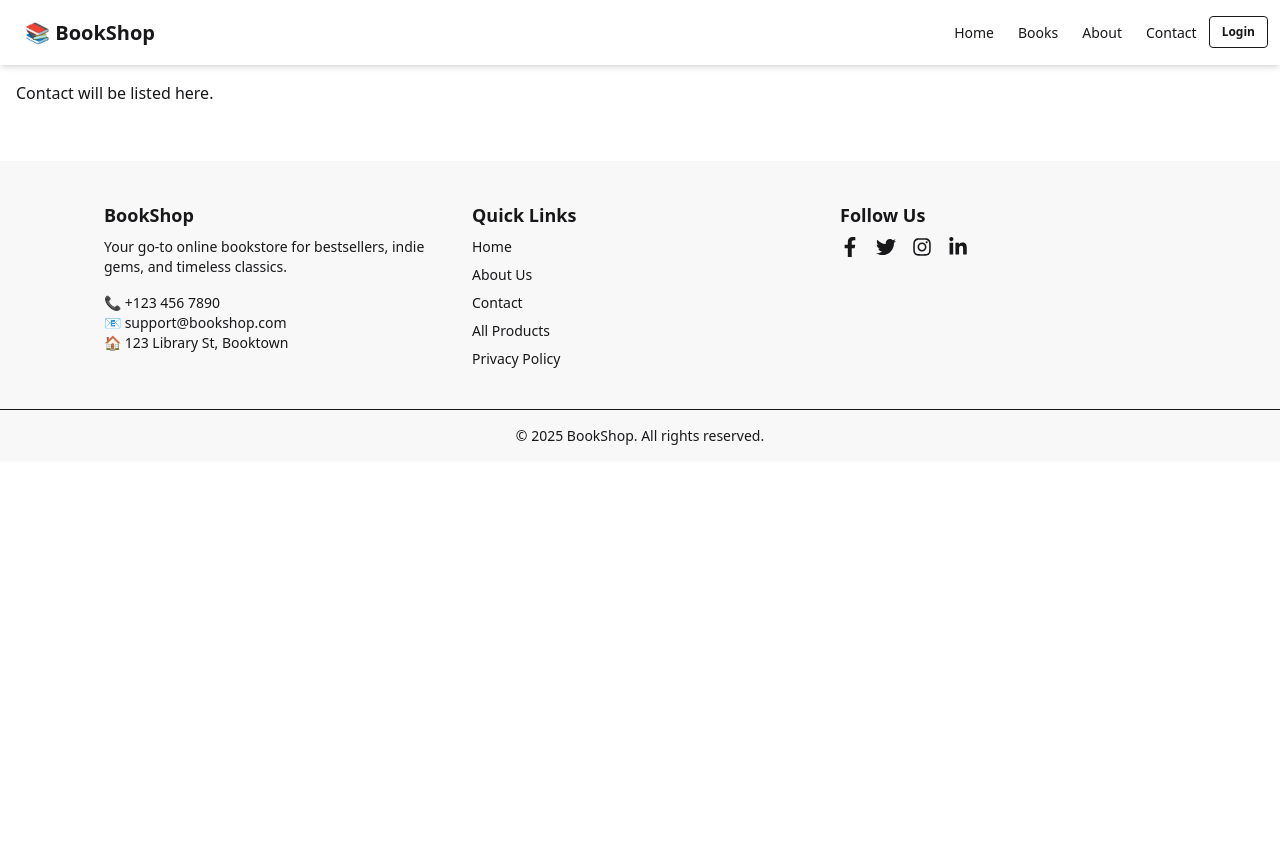
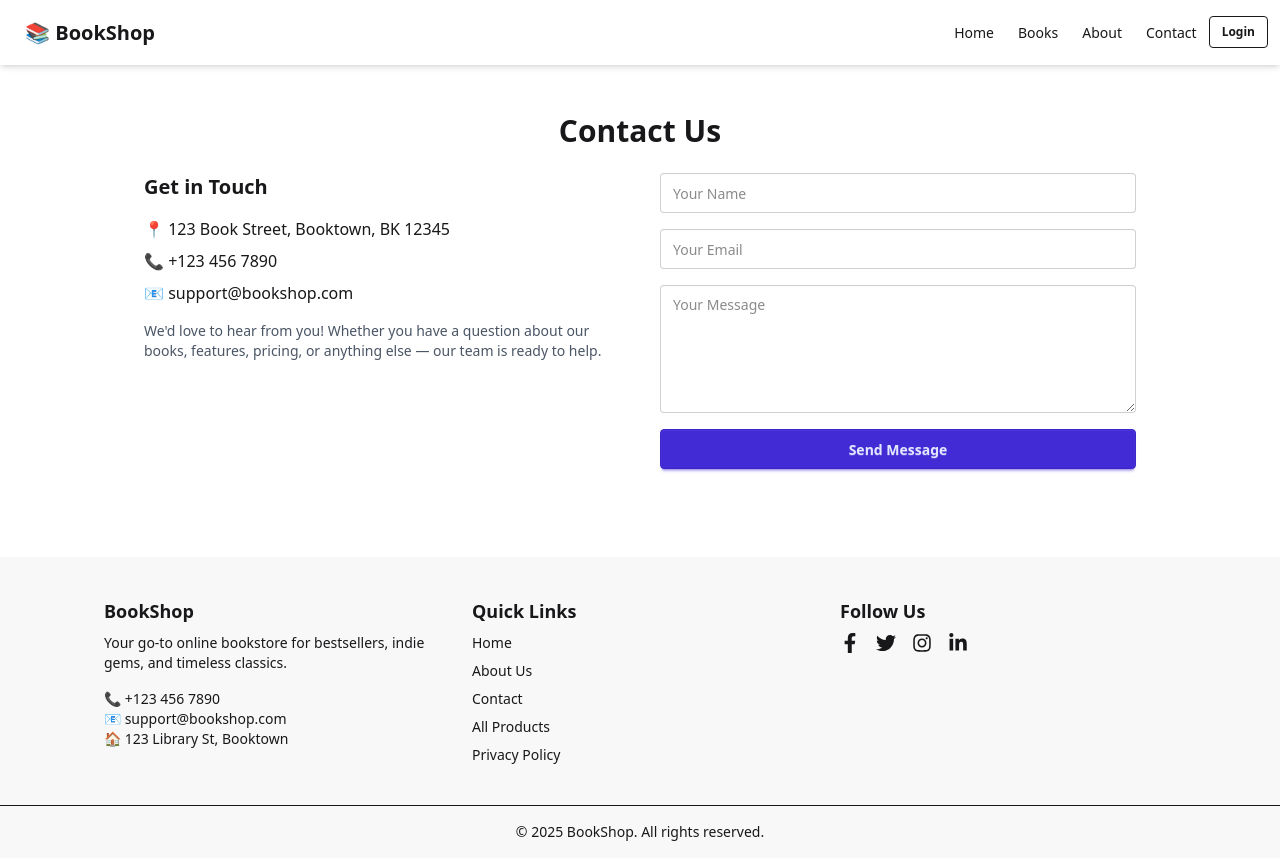
Before and after one commit to Asif419/book-store-client, a React (Vite) app: page /contact in a window 1280 px wide. Before the commit the page ends 800 px from the top, so only its background shows below. Built offline with nearby package versions, Linux system fonts and the light colour scheme.

Commit message:
about and contact page added

```diff
--- a/src/component/ui/HomePage/Navbar.tsx
+++ b/src/component/ui/HomePage/Navbar.tsx
@@ -19,10 +19,9 @@ const Navbar = () => {
                     <ul tabIndex={0} className="menu menu-compact dropdown-content mt-3 p-2 shadow bg-base-100 rounded-box w-52">
                         <li><a><NavLink to={'/users/home'}>Home</NavLink></a></li>
                         <li><a><NavLink to={'/users/all-books'}>Books</NavLink></a></li>
-                        <li><a>Books</a></li>
-                        <li><a>About</a></li>
-                        <li><a>Contact</a></li>
-                        <li><a>Login</a></li>
+                        <li><a><NavLink to={'about'}>About</NavLink></a></li>
+                        <li><a><NavLink to={'contact'}>Contact</NavLink></a></li>
+                        <button className="btn btn-outline btn-sm"><NavLink to={'/login'}>Login</NavLink></button>
                     </ul>
                 </div>
 
@@ -30,7 +29,7 @@ const Navbar = () => {
                 <ul className="menu menu-horizontal px-1 hidden md:flex">
                     <li><a><NavLink to={'/'}>Home</NavLink></a></li>
                     <li><a><NavLink to={'all-products'}>Books</NavLink></a></li>
-                    <li><a>About</a></li>
+                    <li><a><NavLink to={'about'}>About</NavLink></a></li>
                     <li><a><NavLink to={'contact'}>Contact</NavLink></a></li>
                     <button className="btn btn-outline btn-sm"><NavLink to={'/login'}>Login</NavLink></button>
                 </ul>
--- a/src/pages/About.tsx
+++ /dev/null
@@ -1,5 +0,0 @@
-const About = () => {
-    return <div className="p-4">About will be listed here.</div>;
-  };
-
-  export default About;
--- /dev/null
+++ b/src/pages/AboutPage.tsx
@@ -0,0 +1,25 @@
+const AboutPage = () => {
+  return (
+    <section className="max-w-5xl mx-auto px-4 py-12">
+      <h1 className="text-3xl font-bold mb-6 text-center">About Us</h1>
+
+      <p className="mb-4 text-lg text-gray-300 text-justify">
+        Welcome to <span className="font-semibold">BookShop</span> – your trusted online destination for discovering, buying, and sharing books. Whether you're into fiction, non-fiction, or niche genres, we have something for every book lover.
+      </p>
+
+      <p className="mb-4 text-lg text-gray-300 text-justify">
+        Our mission is to make books more accessible and bring people closer to stories that inspire, educate, and entertain. With a carefully curated catalog and a user-friendly platform, we aim to make your book-shopping experience as delightful as reading itself.
+      </p>
+
+      <p className="mb-4 text-lg text-gray-300 text-justify">
+        Thank you for being a part of our journey. Happy reading!
+      </p>
+
+      <div className="mt-10 text-center">
+        <button className="btn btn-primary">Browse Collection</button>
+      </div>
+    </section>
+  );
+};
+
+export default AboutPage;
--- a/src/pages/Contact.tsx
+++ /dev/null
@@ -1,5 +0,0 @@
-const Contact = () => {
-    return <div className="p-4">Contact will be listed here.</div>;
-  };
-
-  export default Contact;
--- /dev/null
+++ b/src/pages/ContactPage.tsx
@@ -0,0 +1,44 @@
+const ContactPage = () => {
+  return (
+    <section className="max-w-5xl mx-auto px-4 py-12">
+      <h1 className="text-3xl font-bold mb-6 text-center">Contact Us</h1>
+
+      <div className="grid md:grid-cols-2 gap-10">
+        {/* Contact Info */}
+        <div>
+          <h2 className="text-xl font-semibold mb-4">Get in Touch</h2>
+          <p className="mb-2">📍 123 Book Street, Booktown, BK 12345</p>
+          <p className="mb-2">📞 +123 456 7890</p>
+          <p className="mb-2">📧 support@bookshop.com</p>
+          <p className="mt-4 text-sm text-gray-600">
+            We'd love to hear from you! Whether you have a question about our books, features, pricing, or anything else — our team is ready to help.
+          </p>
+        </div>
+
+        {/* Contact Form */}
+        <form className="space-y-4">
+          <input
+            type="text"
+            placeholder="Your Name"
+            className="input input-bordered w-full"
+            required
+          />
+          <input
+            type="email"
+            placeholder="Your Email"
+            className="input input-bordered w-full"
+            required
+          />
+          <textarea
+            className="textarea textarea-bordered w-full h-32"
+            placeholder="Your Message"
+            required
+          ></textarea>
+          <button className="btn btn-primary w-full">Send Message</button>
+        </form>
+      </div>
+    </section>
+  );
+};
+
+export default ContactPage;
--- a/src/routes/userRoutes.tsx
+++ b/src/routes/userRoutes.tsx
@@ -1,6 +1,6 @@
-import About from '../pages/About';
+import About from '../pages/AboutPage';
 import AllProductsPage from '../pages/AllProductsPage';
-import Contact from '../pages/Contact';
+import Contact from '../pages/ContactPage';
 import HomePage from '../pages/HomePage';
 
 export const userPaths = [
```
Also changed, not shown: src/routes/routes.tsx (+7 -2 lines).
